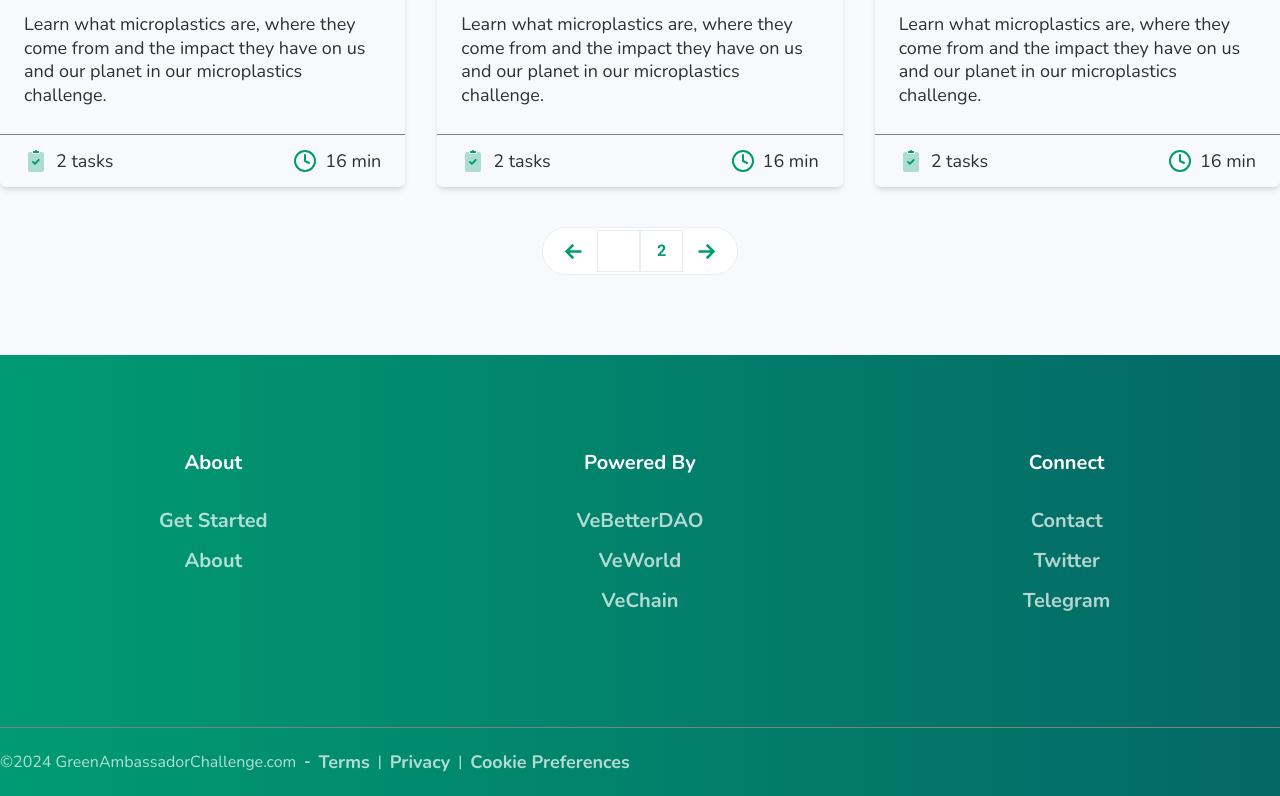
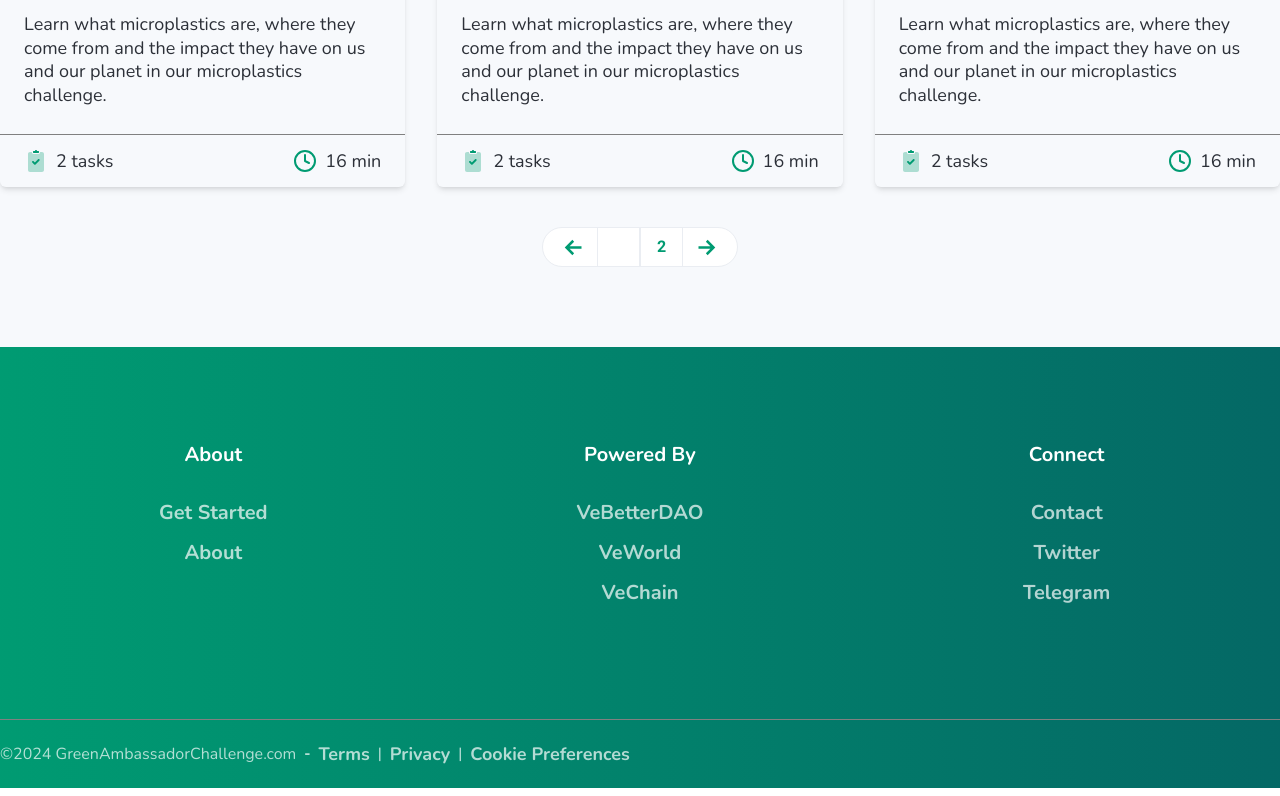
Before and after one commit to mnosumon/greenambassador, a React (Vite) app: page /challange in a window 1280 px wide. Shown: the part 2751-3547 px from the top of the page. Built offline with nearby package versions, Linux system fonts and the light colour scheme.

Commit message:
paginate done

```diff
--- a/src/components/ChallangeCard.jsx
+++ b/src/components/ChallangeCard.jsx
@@ -44,7 +44,7 @@ const ChallangeCard = () => {
                 title={item.title}
               />
               <Peragrap
-                className="!text-heading !text-lg !leading-[1.3]"
+                className="!text-heading !text-lg !leading-[1.3] "
                 title={item.description}
               />
             </div>
--- a/src/components/challangePaginate/ChallangeItemsPaginate.jsx
+++ b/src/components/challangePaginate/ChallangeItemsPaginate.jsx
@@ -111,15 +111,15 @@ const Paginate = ({ itemsPerPage }) => {
             pageCount={pageCount}
             previousLabel={<GrFormPreviousLink />}
             renderOnZeroPageCount={null}
-            pageLinkClassName="px-4 py-2 text-base font-bold border  border-[#EAEDF2] inline-block text-[#009b72] !bg-transparent "
             pageClassName=""
-            containerClassName="flex items-center border rounded-full border-[#EAEDF2] bg-[#FFF]"
-            previousLinkClassName="pl-4 pr-2 py-2 text-3xl font-normal inline-block "
-            nextLinkClassName="pr-4 pl-2 py-2 text-3xl font-normal inline-block "
+            containerClassName="flex items-center border rounded-full border-[#EAEDF2] bg-[#FFF] overflow-hidden h-10"
+            previousLinkClassName="pl-4 pr-2 py-2 text-3xl font-normal inline-block hover:!bg-[#d8d9db] transition-colors duration-500 ease-in-out"
+            nextLinkClassName="pr-4 pl-2 py-2 text-3xl font-normal inline-block hover:!bg-[#d8d9db] transition-colors duration-500 ease-in-out"
             activeClassName=""
-            activeLinkClassName="!bg-[#009b72] !text-[#FFF]"
+            activeLinkClassName="!bg-[#009b72] !text-[#FFF] hover:!bg-[#009b72]"
             nextClassName="text-[#009b72] flex justify-center items-center"
             previousClassName="text-[#009b72] flex justify-center items-center"
+            pageLinkClassName="text-base font-bold border-x-[1px] hover:bg-[#d8d9db] border-[#EAEDF2] inline-block text-[#009b72] !bg-transparent px-4 py-3  transition-colors duration-500 ease-in-out"
           />
         </div>
       )}
```
